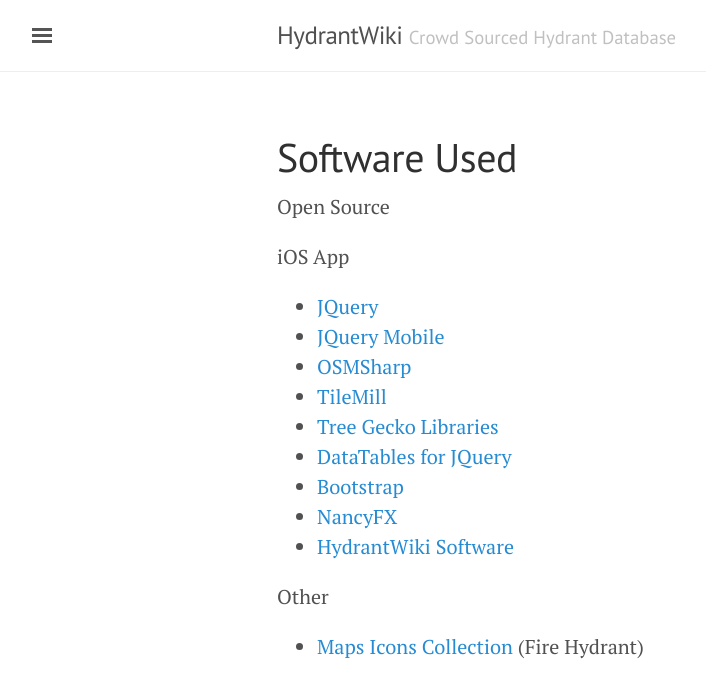
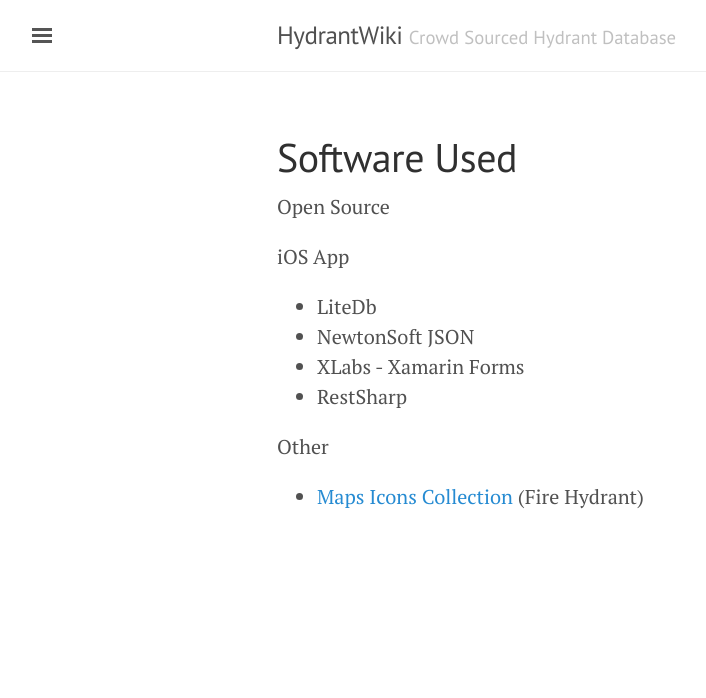
Before and after one commit to hydrantwiki/hydrantwiki.github.io, a Jekyll site: the page built from software-used.md, in a window 1280 px wide. Shown: the top 698 px of the page, without its empty margins (3-709 px from the left). Built offline with Jekyll 4.4.1, drawn with Linux system fonts in a browser that asks for light colours.

Commit message:
cleanup of website

```diff
--- a/_includes/sidebar.html
+++ b/_includes/sidebar.html
@@ -25,9 +25,7 @@
       {% endif %}
     {% endfor %}
 
-    <a class="sidebar-nav-item" href="{{ site.github.repo }}/archive/v{{ site.version }}.zip">Download</a>
-    <a class="sidebar-nav-item" href="{{ site.github.repo }}">GitHub project</a>
-    <span class="sidebar-nav-item">Currently v{{ site.version }}</span>
+    <a class="sidebar-nav-item" href="https://github.com/hydrantwiki">GitHub project</a>
   </nav>
 
   <div class="sidebar-item">
--- a/software-used.md
+++ b/software-used.md
@@ -4,24 +4,16 @@
 date: 2013-03-12T07:36:31+00:00
 author: Brian
 layout: page
-guid: http://hydrantwiki.treegeckoproductions.com/?page_id=167
 ---
 Open Source
 
 iOS App
-  * <a href="http://jquery.com/" target="_blank"><span style="line-height: 14px;">JQuery</span></a>
-  * <a href="http://jquerymobile.com/" target="_blank">JQuery Mobile</a>
-  * <a href="http://osmsharp.codeplex.com/" target="_blank">OSMSharp</a>
-  * <a href="http://mapbox.com/tilemill/" target="_blank">TileMill</a>
-  * <a href="https://github.com/TreeGecko" target="_blank">Tree Gecko Libraries</a>
-  * <a href="http://www.datatables.net/" target="_blank">DataTables for JQuery</a>
-  * <a href="http://getbootstrap.com/" target="_blank">Bootstrap</a>
-  * <a href="http://nancyfx.org/" target="_blank">NancyFX</a>
-  * <a href="https://github.com/hydrantwiki" target="_blank">HydrantWiki Software</a>
+  * LiteDb
+  * NewtonSoft JSON
+  * XLabs - Xamarin Forms
+  * RestSharp
 
 
 Other
 
   * <span style="line-height: 14px;"><a href="http://mapicons.nicolasmollet.com" target="_blank">Maps Icons Collection</a> (Fire Hydrant)<br /> </span>
-
-&nbsp;
```
